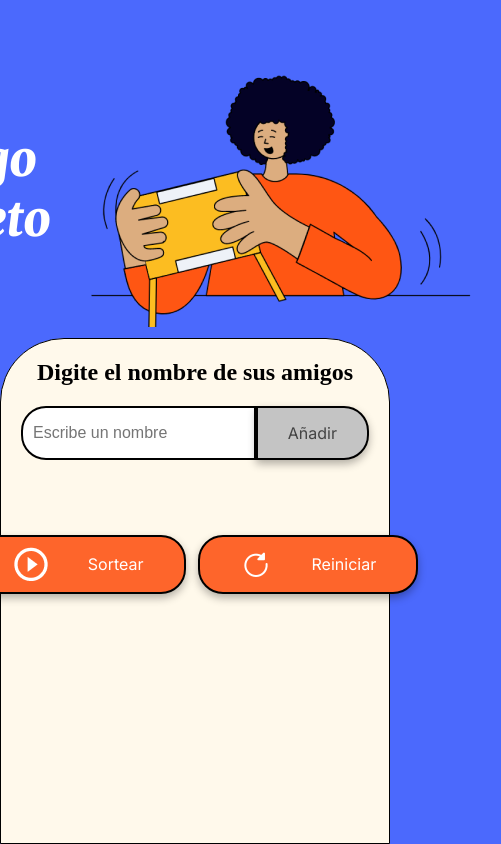
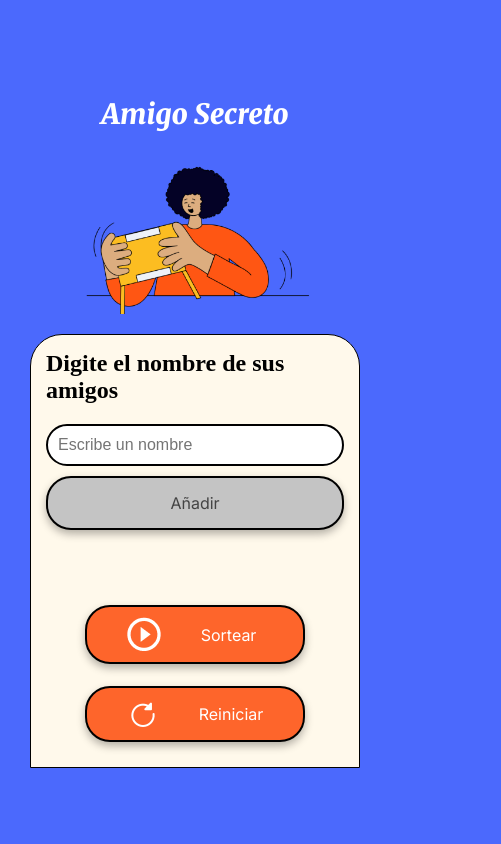
Before and after one commit to PamelaOrmeno/challenge-amigo-secreto, a plain HTML site: page index.html in a window 390 px wide. Shown: the whole page, 501 px wide, since content can reach past the window. Drawn offline with Linux system fonts and the light colour scheme.

Commit message:
Agregados cambios en index.html, style.css y favicon para que el sitio sea resposive

```diff
--- a/index.html
+++ b/index.html
@@ -6,6 +6,7 @@
     <link rel="stylesheet" href="style.css">
     <link rel="preconnect" href="https://fonts.googleapis.com">
     <link rel="preconnect" href="https://fonts.gstatic.com" crossorigin>
+    <link rel="icon" href="assets/favicon-16x16.png" type="image/x-icon"> <!-- Ícono aquí -->
     <link href="https://fonts.googleapis.com/css2?family=Inter:wght@100;400;700;900&family=Merriweather:ital,wght@0,300;0,400;0,700;0,900;1,300;1,400;1,700;1,900&display=swap" rel="stylesheet">
     <title>Amigo Secreto</title>
 </head>
--- a/style.css
+++ b/style.css
@@ -21,6 +21,7 @@ body {
     display: flex;
     justify-content: center;
     align-items: center;
+    padding: 10px; /* Añadido para móviles */
 }
 
 .main-content {
@@ -28,6 +29,7 @@ body {
     flex-direction: column;
     height: 100%;
     width: 100%;
+    padding: 20px; /* Añadido para móviles */
 }
 
 /* Banner */
@@ -37,6 +39,15 @@ body {
     justify-content: center;
     align-items: center;
     padding: 40px 0 0;
+    flex-direction: column; /* Añadido para móviles */
+    text-align: center; /* Añadido para móviles */
+}
+
+.header-banner img {
+    width: 100%; /* Añadido para móviles */
+    max-width: 500px; /* Añadido para móviles */
+    height: auto; /* Añadido para móviles */
+    margin-top: 20px; /* Añadido para móviles */
 }
 
 /* Sección de entrada */
@@ -86,11 +97,6 @@ body {
     border-radius: 25px 0 0 25px;
     font-size: 16px;
 }
-
-/*.button-container {
-    width: 300px;
-    justify-content: center;
-}*/
 
 .button-container {
     display: flex;
@@ -166,6 +172,7 @@ ul {
 .button-draw:hover {
     background-color: var(--color-button-hover);
 }
+
 /* Ajustamos el contenedor de cada nombre con botón */
 .name-list li {
     display: flex;
@@ -191,7 +198,6 @@ ul {
 .boton-eliminar:hover {
     color: #444; /* Un gris más oscuro al pasar el mouse */
 }
-
 
 /* Ajuste del botón "Reiniciar lista" */
 .button-reset {
@@ -223,3 +229,126 @@ ul {
 .button-reset:hover:not(:disabled) {
     background-color: #e5941a;
 }
+
+/* Estilos para móviles */
+@media (max-width: 768px) {
+    body {
+        padding: 10px;
+    }
+
+    .main-content {
+        height: auto;
+        padding: 20px;
+    }
+
+    .header-banner {
+        flex-direction: column;
+        text-align: center;
+        padding: 20px 0;
+    }
+
+    .header-banner img {
+        width: 80%;
+        max-width: 300px;
+        margin-top: 20px;
+    }
+
+    .input-section {
+        border-radius: 32px 32px 0 0;
+        padding: 15px;
+    }
+
+    .main-title {
+        font-size: 36px;
+    }
+
+    .section-title {
+        font-size: 24px;
+    }
+
+    .input-wrapper {
+        flex-direction: column;
+        align-items: center;
+    }
+
+    .input-name {
+        width: 90%;
+        border-radius: 25px;
+        margin-bottom: 10px;
+    }
+
+    .button-add {
+        width: 90%;
+        border-radius: 25px;
+    }
+
+    .button-container {
+        flex-direction: column;
+        align-items: center;
+    }
+
+    .button-draw, .button-reset {
+        width: 90%;
+        margin-bottom: 10px;
+    }
+
+    ul {
+        padding-left: 20px;
+    }
+
+    .result-list {
+        font-size: 18px;
+    }
+}
+
+/* Estilos para tablets */
+@media (min-width: 769px) and (max-width: 1024px) {
+    .main-content {
+        padding: 30px;
+    }
+
+    .header-banner img {
+        width: 60%;
+        max-width: 400px;
+    }
+
+    .input-section {
+        border-radius: 48px 48px 0 0;
+        padding: 20px;
+    }
+
+    .main-title {
+        font-size: 42px;
+    }
+
+    .section-title {
+        font-size: 30px;
+    }
+
+    .input-name {
+        width: 80%;
+    }
+
+    .button-add {
+        width: 80%;
+    }
+
+    .button-draw, .button-reset {
+        width: 80%;
+    }
+}
+
+/* Estilos para pantallas muy pequeñas */
+@media (max-width: 480px) {
+    .main-title {
+        font-size: 28px;
+    }
+
+    .section-title {
+        font-size: 20px;
+    }
+
+    .input-name, .button-add, .button-draw, .button-reset {
+        width: 100%;
+    }
+}
```
Also changed, not shown: assets/favicon-16x16.png (added).
